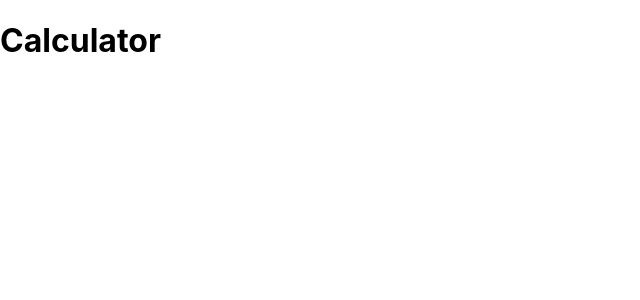
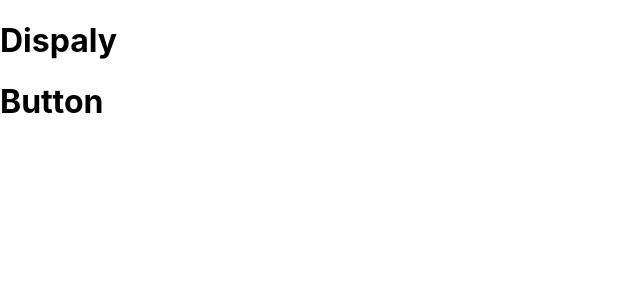
Before and after one commit to Div685/React-Calculator-app, a React (Create React App) app: page / in a window 1280 px wide. Shown: the top 300 px of the page, without its empty margins (0-640 px from the left). Built offline with nearby package versions, Linux system fonts and the light colour scheme.

Commit message:
Add Dispaly and ButtonPanel to App component

```diff
--- a/src/components/App.js
+++ b/src/components/App.js
@@ -1,8 +1,13 @@
 import React from 'react';
+import ButtonPanel from './ButtonPanel';
+import Display from './Display';
 
 function App() {
   return (
-    <div>App</div>
+    <React.Fragment key="key">
+      <Display name="Dispaly" />
+      <ButtonPanel name="Button" />
+    </React.Fragment>
   );
 }
 
--- a/src/components/ButtonPanel.js
+++ b/src/components/ButtonPanel.js
@@ -0,0 +1,18 @@
+import React, { Component } from 'react';
+import PropTypes from 'prop-types';
+
+// eslint-disable-next-line react/prefer-stateless-function
+export default class ButtonPanel extends Component {
+  render() {
+    const { name } = this.props;
+    return (
+      <div>
+        <h1>{name}</h1>
+      </div>
+    );
+  }
+}
+
+ButtonPanel.propTypes = {
+  name: PropTypes.string.isRequired,
+};
--- a/src/components/Display.js
+++ b/src/components/Display.js
@@ -0,0 +1,20 @@
+/* eslint-disable react/prefer-stateless-function */
+import React from 'react';
+import PropTypes from 'prop-types';
+
+class Display extends React.Component {
+  render() {
+    const { name } = this.props;
+    return (
+      <div>
+        <h1>{ name }</h1>
+      </div>
+    );
+  }
+}
+
+Display.propTypes = {
+  name: PropTypes.string.isRequired,
+};
+
+export default Display;
--- a/src/index.js
+++ b/src/index.js
@@ -1,14 +1,7 @@
 import React from 'react';
 import ReactDOM from 'react-dom';
 import './index.css';
-
-function App() {
-  return (
-    <div>
-      <h1>Calculator</h1>
-    </div>
-  );
-}
+import App from './components/App';
 
 ReactDOM.render(
   <React.StrictMode>
```
